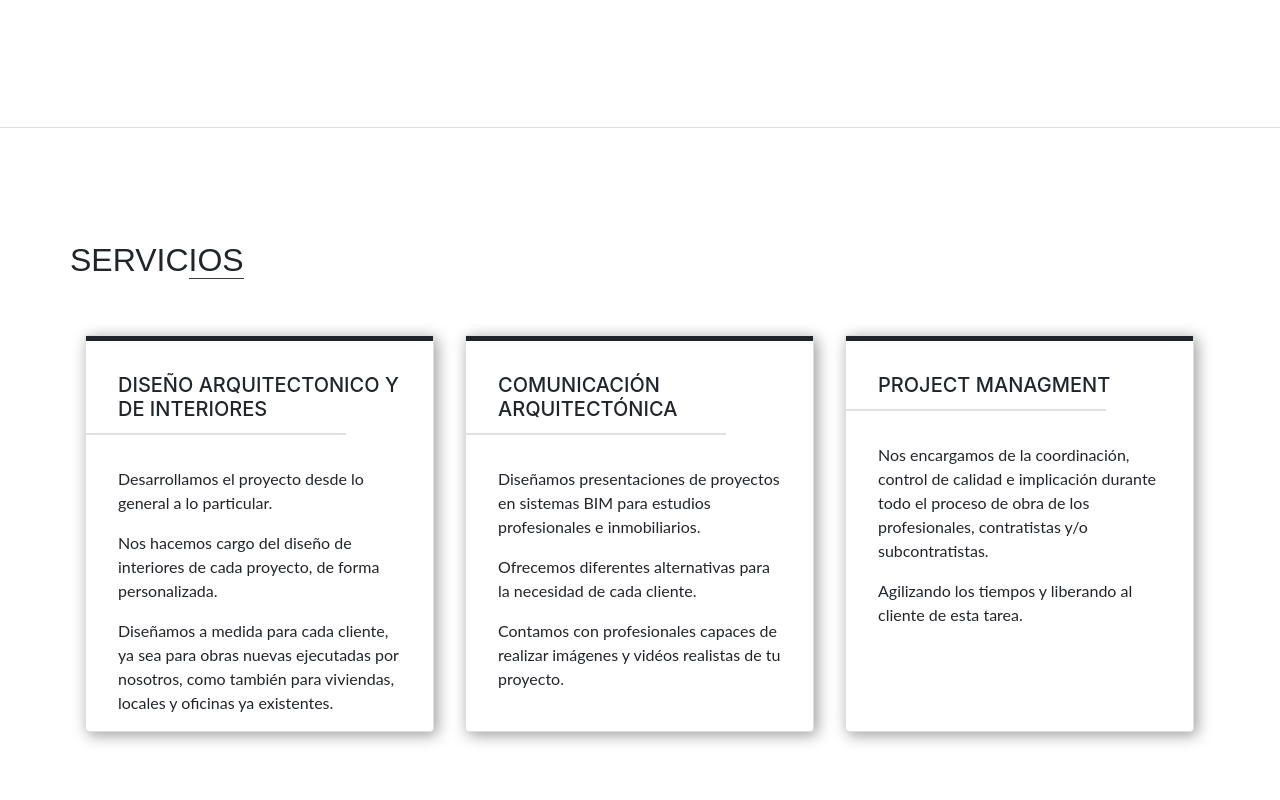
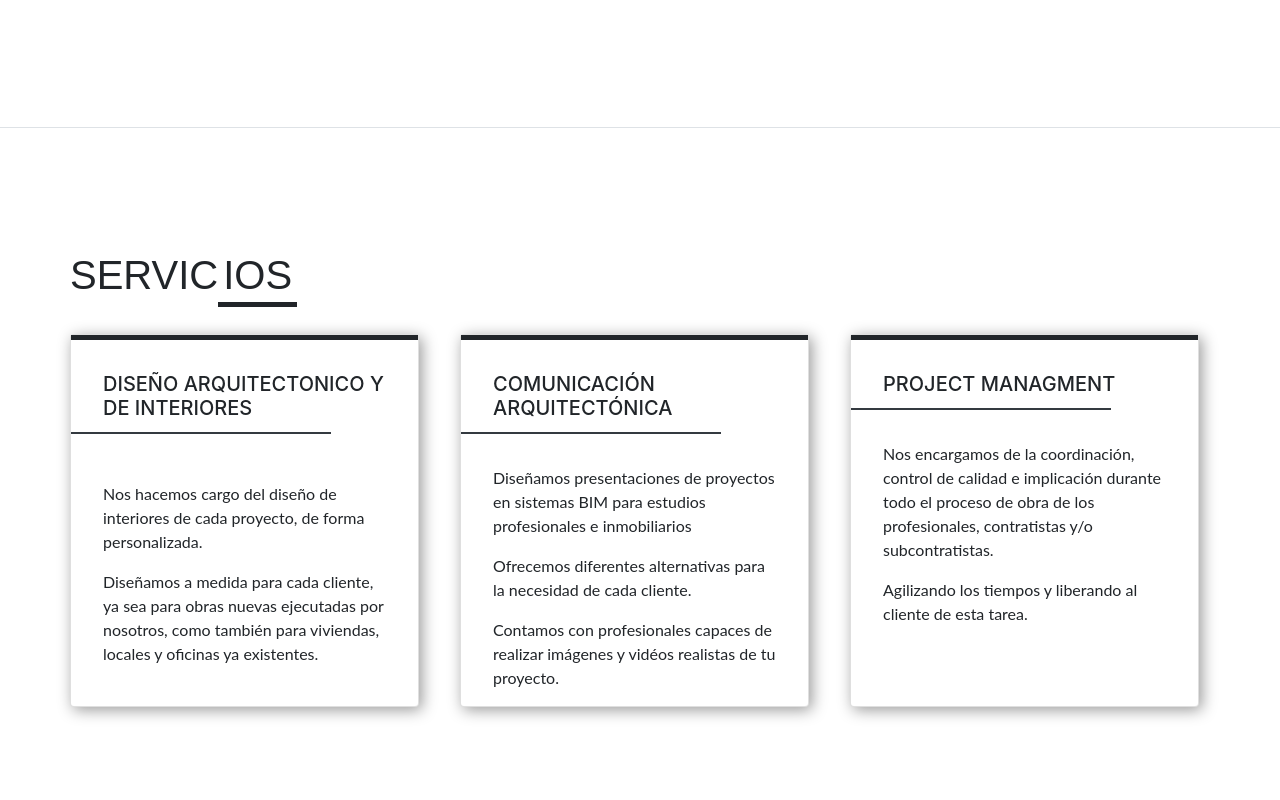
Before and after one commit to GastonLell/lim-arquitectura-page, a React (Create React App) app: page / in a window 1280 px wide. Shown: the part 4060-4860 px from the top of the page. Built offline with nearby package versions, Linux system fonts and the light colour scheme.

Commit message:
alineado de subtitulos y padding en cada seccion

```diff
--- /dev/null
+++ b/src/components/CardServicio.jsx
@@ -0,0 +1,23 @@
+import Col from "react-bootstrap/Col";
+import Card from "react-bootstrap/Card";
+
+const CardServicio = ({title, textoUno, textoDos, textoTres}) => {
+  return (
+    <Col className="mb-3">
+      <Card className="h-100 serviciosSombra" style={{ width: "21.8rem" }}>
+        <Card.Body className="columnaBorderTop p-0">
+          <Card.Title className="servicios__miPadding">
+            {title}
+          </Card.Title>
+          <div className="border border-dark w-75"></div>
+          <Card.Text className="servicios__miPadding">
+            <p>{textoUno}</p>
+            <p>{textoDos}</p>
+            <p>{textoTres}</p>
+          </Card.Text>
+        </Card.Body>
+      </Card>
+    </Col>
+  );
+};
+export default CardServicio;
--- a/src/pages/Contacto.jsx
+++ b/src/pages/Contacto.jsx
@@ -6,8 +6,8 @@ import FormContacto from "../components/FormContacto";
 const Contacto = () => {
   return (
     <Container id="contacto">
-      <Row>
-        <Col>
+      <Row className="m-0">
+        <Col className="p-0">
           <h2 className="subtitulo">
             CONTA<span>CTO</span>
           </h2>
--- a/src/pages/Servicios.jsx
+++ b/src/pages/Servicios.jsx
@@ -1,64 +1,52 @@
-import Container from 'react-bootstrap/Container';
-import Row from 'react-bootstrap/Row';
-import Col from 'react-bootstrap/Col';
-import Card from 'react-bootstrap/Card'
+import Container from "react-bootstrap/Container";
+import Row from "react-bootstrap/Row";
+import Col from "react-bootstrap/Col";
+import Card from "react-bootstrap/Card";
+
+import CardServicio from "../components/CardServicio";
 
 const Servicios = () => {
-
   return (
-
-    <Container fluid id="servicios" className="border-top border-bottom miContenedor">
-    <Container className="">
-
-        <Row className="mb-3 mb-md-5">
-        <h2>SERVIC<span className="border-bottom border-dark">IOS</span></h2>
+    <Container
+      fluid
+      id="servicios"
+      className="border-top border-bottom miContenedor"
+    >
+      <Container className="p-0">
+        <Row className=" ml-0">
+          <h2 className="subtitulo">
+            SERVIC<span>IOS</span>
+          </h2>
         </Row>
 
-        <Row className="">
-
-          <Col className="">
-            <Card className="h-100 serviciosSombra" style={{ width: '21.8rem' }}>
-              <Card.Body className="columnaBorderTop p-0">
-                <Card.Title className="servicios__miPadding">DISEÑO ARQUITECTONICO Y DE INTERIORES</Card.Title>
-                <div className="border w-75"></div>
-                <Card.Text className="servicios__miPadding">
-                  <p>Desarrollamos el proyecto desde lo general a lo particular.</p>
-                  <p>Nos hacemos cargo del diseño de interiores de cada proyecto, de forma personalizada.</p>
-                  <p>Diseñamos a medida para cada cliente, ya sea para obras nuevas ejecutadas por nosotros, como también para viviendas, locales y oficinas ya existentes.</p>
-                </Card.Text>
-              </Card.Body>
-            </Card>
-          </Col>
-
-          <Col className="">
-          <Card className="h-100 serviciosSombra" style={{ width: '21.8rem' }}>
-              <Card.Body className="columnaBorderTop p-0">
-                <Card.Title className="servicios__miPadding">COMUNICACIÓN ARQUITECTÓNICA</Card.Title>
-                <div className="border w-75"></div>
-                <Card.Text className="servicios__miPadding">
-                  <p>Diseñamos presentaciones de proyectos en sistemas BIM para estudios profesionales e inmobiliarios.</p>
-                  <p>Ofrecemos diferentes alternativas para la necesidad de cada cliente.</p>
-                  <p>Contamos con profesionales capaces de realizar imágenes y vidéos realistas de tu proyecto.</p>
-                </Card.Text>
-              </Card.Body>
-            </Card>
-          </Col>
-
-          <Col className="">
-          <Card className="h-100 serviciosSombra" style={{ width: '21.8rem' }}>
-              <Card.Body className="columnaBorderTop p-0">
-                <Card.Title className="servicios__miPadding">PROJECT MANAGMENT</Card.Title>
-                <div className="border w-75"></div>
-                <Card.Text className="servicios__miPadding">
-                  <p>Nos encargamos de la coordinación, control de calidad e implicación durante todo el proceso de obra de los profesionales, contratistas y/o subcontratistas.</p>
-                  <p>Agilizando los tiempos y liberando al cliente de esta tarea.</p>
-                </Card.Text>
-              </Card.Body>
-            </Card>
-          </Col>
-
+        <Row>
+          <CardServicio
+            title="DISEÑO ARQUITECTONICO Y DE INTERIORES"
+            textUno="Desarrollamos el proyecto desde lo general a lo particular."
+            textoDos="Nos hacemos cargo del diseño de interiores de cada proyecto,
+            de forma personalizada."
+            textoTres="Diseñamos a medida para cada cliente, ya sea para obras
+            nuevas ejecutadas por nosotros, como también para viviendas,
+            locales y oficinas ya existentes."
+          />
+          <CardServicio
+            title="COMUNICACIÓN ARQUITECTÓNICA"
+            textoUno="Diseñamos presentaciones de proyectos en sistemas BIM para
+            estudios profesionales e inmobiliarios"
+            textoDos="Ofrecemos diferentes alternativas para la necesidad de cada
+            cliente."
+            textoTres="Contamos con profesionales capaces de realizar imágenes y
+            vidéos realistas de tu proyecto."
+          />
+          <CardServicio
+            title="PROJECT MANAGMENT"
+            textoUno="Nos encargamos de la coordinación, control de calidad e
+            implicación durante todo el proceso de obra de los profesionales, contratistas y/o subcontratistas."
+            textoDos="Agilizando los tiempos y liberando al cliente de esta tarea."
+            textoTres=""
+          />
         </Row>
-    </Container>
+      </Container>
     </Container>
   );
 };
--- a/src/scss/app.css
+++ b/src/scss/app.css
@@ -106,13 +106,15 @@
 .modal-header {
   border: none; }
 
-#servicios .servicios__miPadding {
-  padding: 2rem 2rem 0 2rem; }
-#servicios .serviciosSombra {
-  box-shadow: 3px 3px 15px #999; }
+#servicios {
+  padding: 100px 0; }
+  #servicios .servicios__miPadding {
+    padding: 2rem 2rem 0 2rem; }
+  #servicios .serviciosSombra {
+    box-shadow: 3px 3px 15px #999; }
 
 #contacto {
-  padding: 160px 50px; }
+  padding: 100px 0; }
   #contacto p {
     font-size: 20px; }
     #contacto p strong {
--- a/src/scss/app.scss
+++ b/src/scss/app.scss
@@ -176,7 +176,7 @@ $color-gris: #9B9B9B;
 // SERVICIOS
 
 #servicios {
-
+  padding: 100px 0;
   .servicios__miPadding {
     padding: 2rem 2rem 0 2rem;
   }
@@ -190,7 +190,7 @@ $color-gris: #9B9B9B;
 // CONTACTO
 
 #contacto {
-  padding: 160px 50px;
+  padding: 100px 0;
 
   p {
     font-size: 20px;
```
Also changed, not shown: src/components/CardService.jsx (deleted, +0 -8 lines), 1 other file (tests, documents, lock files or other folders).
